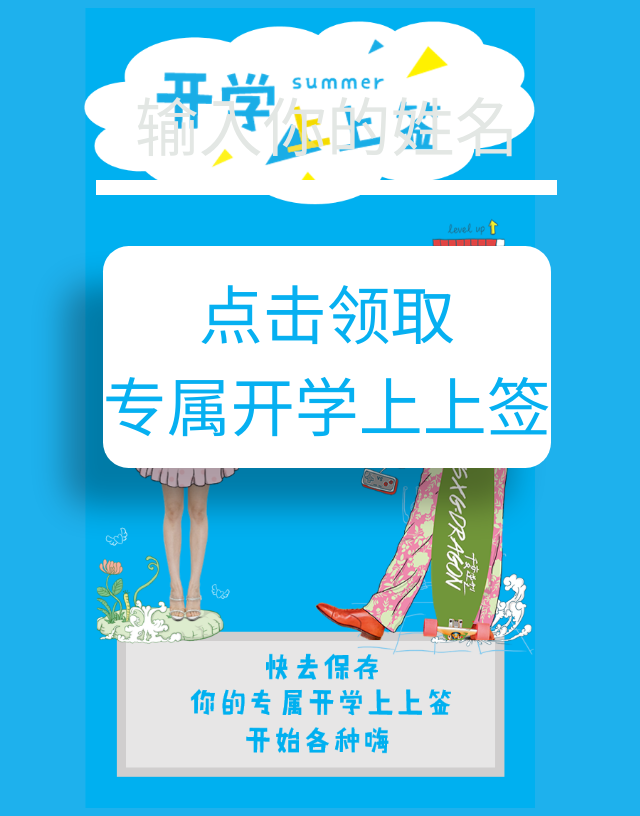
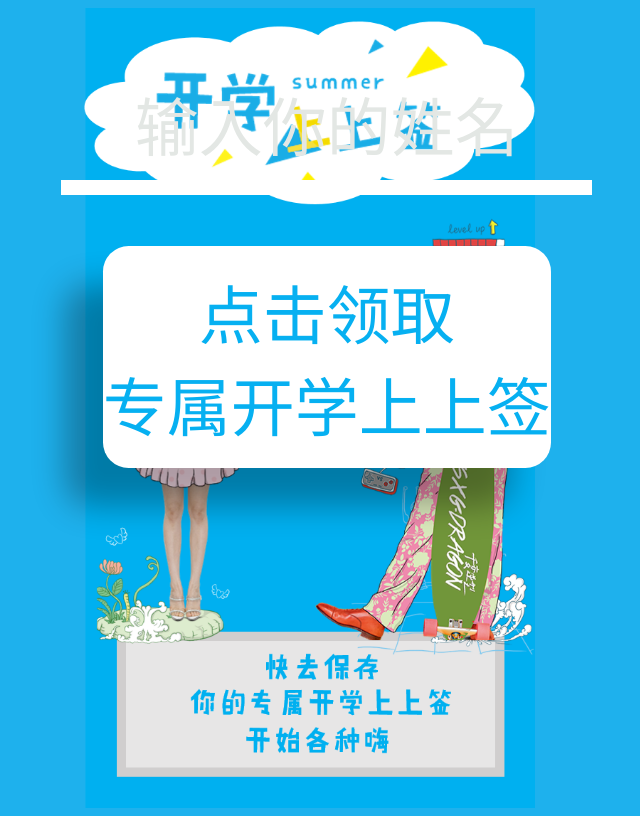
Before and after one commit to weixiao-huang/Flask-Scaffold, a Flask app: page / in a window 1280 px wide. Shown: the whole page, without its empty margins (336-976 px from the left). Run offline with Flask 2, Linux system fonts and the light colour scheme; some web fonts are replaced.

Commit message:
change width of input

```diff
--- a/static/css/index.css
+++ b/static/css/index.css
@@ -20,7 +20,7 @@ body {
 
 #input {
   text-align: center;
-  width: 40%;
+  width: 46%;
   outline: none;
   border: none;
   background: transparent;
```
